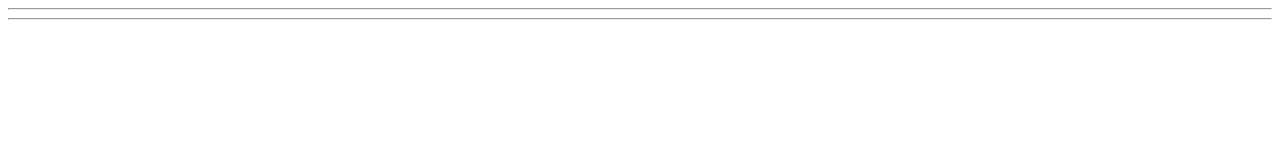
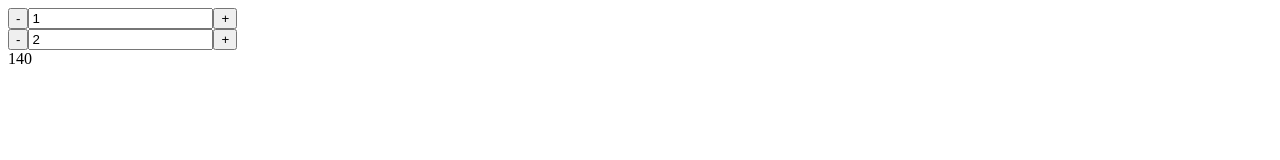
Before and after one commit to Businesspunk/js_learning, a website built with webpack: page index.html in a window 1280 px wide. Built offline with nearby package versions, Linux system fonts and the light colour scheme.

Commit message:
Added Components

```diff
--- a/index.html
+++ b/index.html
@@ -6,9 +6,7 @@
         <title>1</title>
     </head>
     <body>
-        <hr>
-        <div class="timer1"></div>
-        <hr>
+        <div class="layout"></div>
         <script src="js/main.js"></script>
     </body>
 </html>
--- /dev/null
+++ b/js_modules/components/cart.js
@@ -0,0 +1,50 @@
+import Parody from '../parody/index';
+import InputNumber from '../components/input-number'
+
+class Cart extends Parody{
+
+    constructor( props ){
+        super(props);
+
+        this.state = {
+            products: [
+                { max: 10, price: 100, current: 1 },
+                { max: 5, price: 20, current: 2 }
+            ]
+        }
+    }
+
+    onChange( i, value )
+    {
+        this.state.products[i].current = value;
+        this.render();
+    }
+
+    render()
+    {
+        let div = document.createElement('div');
+
+        this.state.products.forEach( (product, i) => {
+            let input = new InputNumber( {
+                min: 1,
+                current: product.current,
+                max: product.max,
+                change: this.onChange.bind(this, i)
+            });
+
+            div.appendChild( input.render() );
+        });
+
+        let summary = this.state.products.reduce( (result, product) => result + product.price*product.current, 0  );
+
+        let divSum = document.createElement('div');
+        divSum.innerHTML = summary;
+        div.appendChild(divSum);
+
+        return super.render(div);
+    }
+
+
+}
+
+export default Cart;
--- /dev/null
+++ b/js_modules/components/input-number.js
@@ -0,0 +1,62 @@
+import Parody from '../parody/index';
+
+class InputNumber extends Parody
+{
+    constructor( props )
+    {
+        super(props);
+
+        this.onChange = ('change' in props) ? props.change  : function(){};
+    }
+
+    _normalizeValue( value )
+    {
+        let val = parseInt(value);
+        let result = val;
+
+        if( isNaN(val) || val < this.props.min ){
+            result = this.props.min;
+        }else if( val > this.props.max ){
+            result = this.props.max;
+        }
+
+        this.props.current = result;
+        this.onChange(result);
+    }
+
+    render()
+    {
+        let min = document.createElement('input');
+        min.setAttribute('type', 'button');
+        min.setAttribute('value', '-');
+        min.addEventListener('click', () => {
+            this._normalizeValue( this.props.current - 1 );
+        })
+
+        let input = document.createElement('input');
+        input.setAttribute('type', 'text');
+        input.setAttribute('value', this.props.current);
+        input.addEventListener('change', (e) => {
+            this._normalizeValue(e.target.value);
+        })
+
+        let max = document.createElement('input');
+        max.setAttribute('type', 'button');
+        max.setAttribute('value', '+');
+
+        max.addEventListener('click', () => {
+            this._normalizeValue( this.props.current + 1 );
+        })
+
+        let div = document.createElement('div');
+        div.appendChild(min);
+        div.appendChild(input);
+        div.appendChild(max);
+
+
+        return super.render( div );
+    }
+
+}
+
+export default InputNumber;
--- /dev/null
+++ b/js_modules/index.js
@@ -0,0 +1,3 @@
+import Cart from './components/cart';
+
+(new Cart()).bindMount('.layout').render();
--- /dev/null
+++ b/js_modules/parody/index.js
@@ -0,0 +1,32 @@
+class Parody{
+    constructor( props )
+    {
+        if(  typeof props !== "object"  ){
+            props = {};
+        }
+
+        this.props = props;
+
+        this.isMount = false;
+        this.targetNode = null;
+    }
+
+    bindMount(selector)
+    {
+        this.isMount = true;
+        this.targetNode = document.querySelector(selector);
+        return this;
+    }
+
+    render(node)
+    {
+        if( this.isMount ){
+            this.targetNode.innerHTML = "";
+            this.targetNode.appendChild(node);
+        }
+
+        return node;
+    }
+}
+
+export default Parody;
--- a/webpack.config.js
+++ b/webpack.config.js
@@ -3,7 +3,7 @@
 let path = require('path');
 
 let conf = {
-    entry: "./js_modules/scripts.js",
+    entry: "./js_modules/index.js",
     output: {
         path: path.resolve(__dirname, "./js"),
         filename: "main.js",
```
